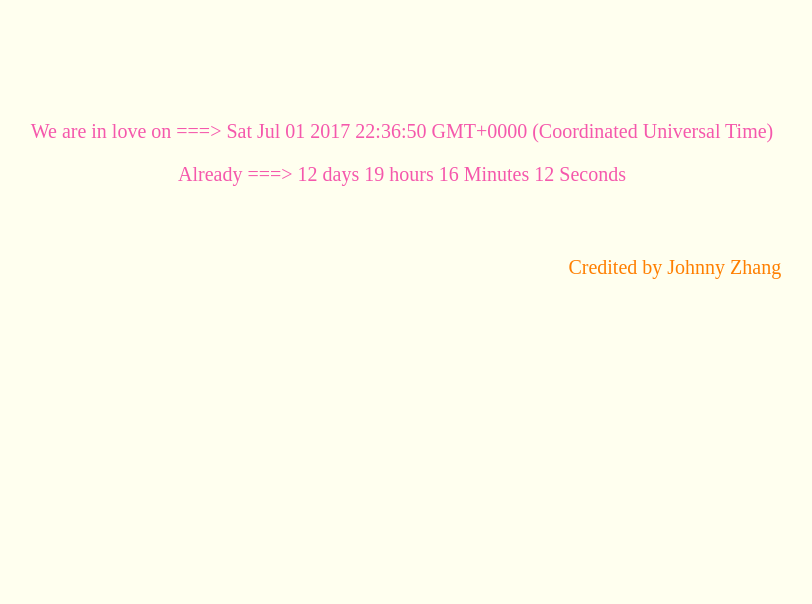
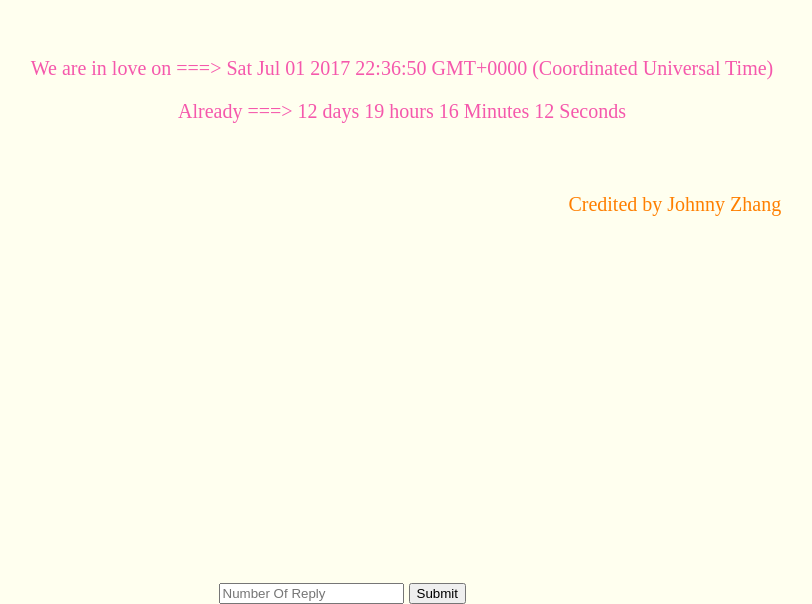
Before and after one commit to ilikestreet/dateWithGF_v2, a plain HTML site: page index.html in a window 1280 px wide. Shown: the part 196-800 px from the top of the page, without its empty margins (238-1050 px from the left). Drawn offline with Linux system fonts and the light colour scheme.

Commit message:
Added number of reply and submit button

```diff
--- a/index.html
+++ b/index.html
@@ -11,7 +11,7 @@
 		#date {
 			text-align: center;
 			margin-left: auto;
-			margin-top: 25%;
+			margin-top: 20%;
 			color: #f558ac;
 		}
 
@@ -20,15 +20,27 @@
 			padding-top: 50px;
 			margin-right: 20%;
 		}
+
+		#replyBlock {
+			position: fixed;
+			bottom: 0;
+			right: 45%;
+
+		}
 	</style>
 	<script src="counter.js" type="text/javascript"></script>
 </head>
 <body>
-	<div id="date">Loading....</div>
+
+	<div id="date">Loading...</div>
 	<div id="signature">
 		<span>Credited</span>
 		<span>by</span>
 		<span> Johnny Zhang</span>
 	</div>
+	<div id="replyBlock">
+		<input id="numberOfReply" type="number" placeholder="Number Of Reply">
+		<input type="submit">
+	</div>
 </body>
 </html>
```
